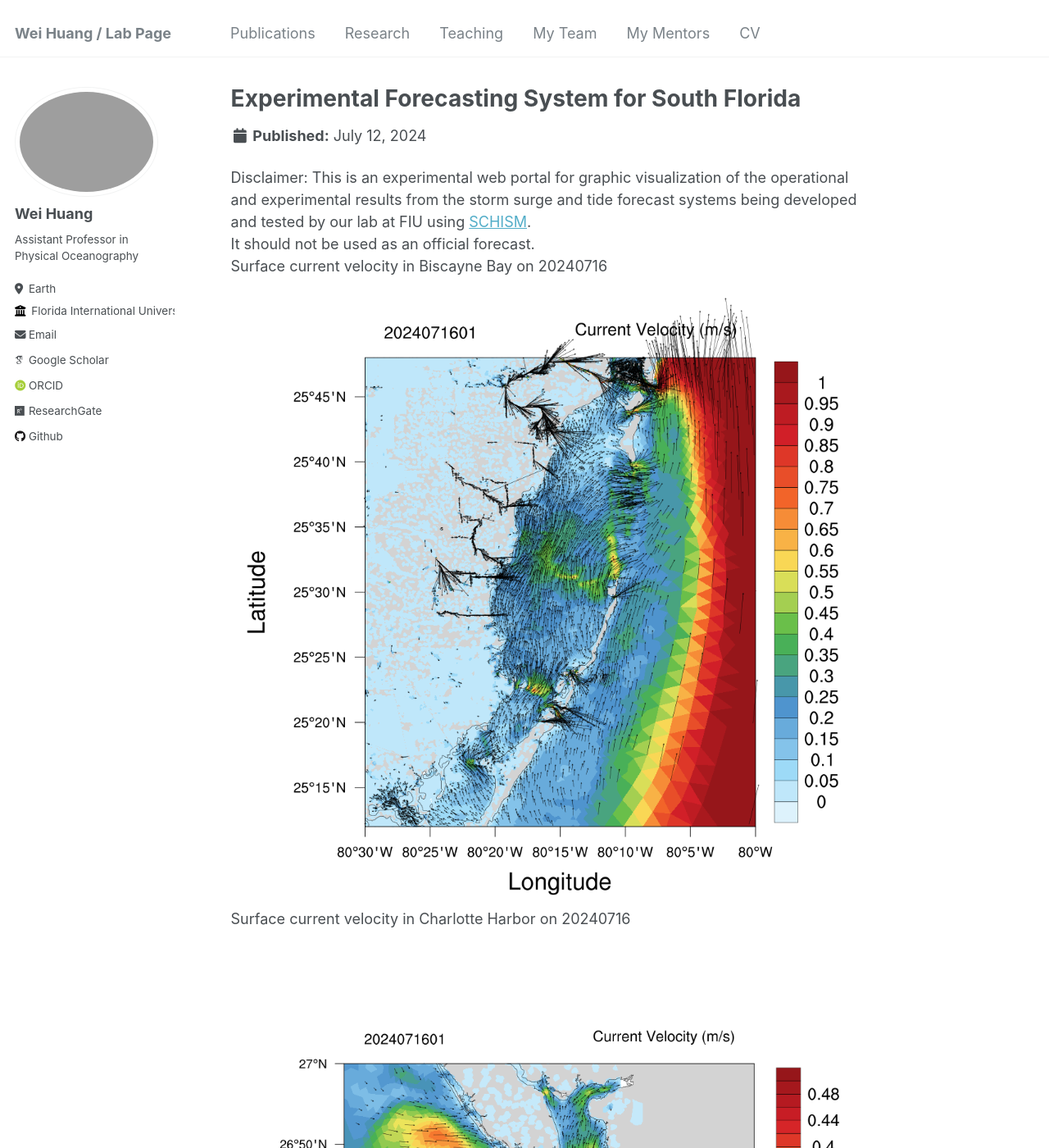
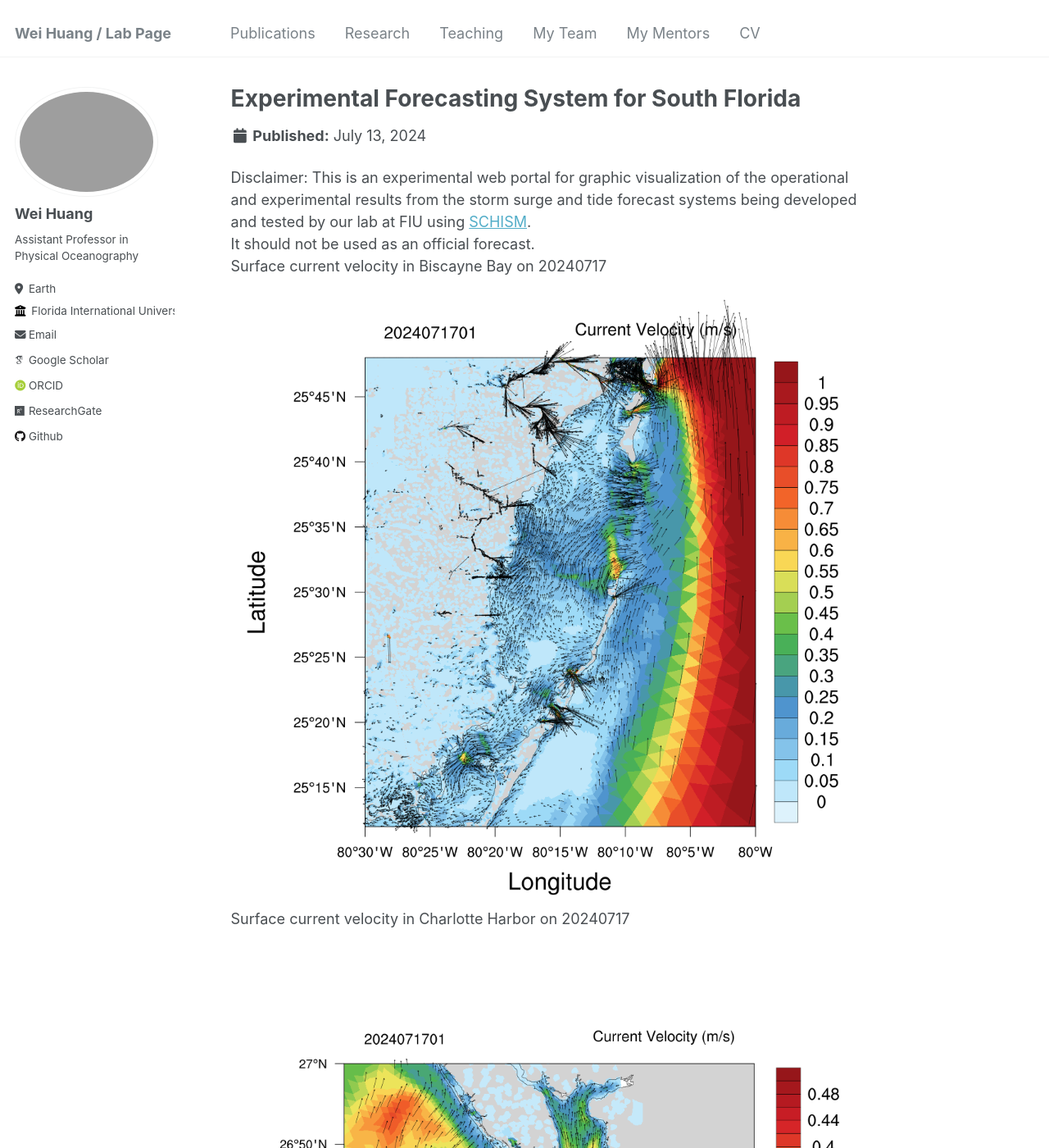
Before and after one commit to huang96169/huang96169.github.io, a Jekyll site: the page built from _research/research-1.md, in a window 1280 px wide and 1400 px high. Shown: the whole window at 82% size. Built offline with Jekyll 4.4.1, drawn with Linux system fonts in a browser that asks for light colours; some web fonts are replaced; some of the changed text lies outside the part shown.

Commit message:
replaced research_uv1.gif research_salt1.gif research_temp1.gif and replaced research_elev2.gif research_uv2.gif research_salt2.gif research_temp2.gif

```diff
--- a/_research/research-1.md
+++ b/_research/research-1.md
@@ -1,7 +1,7 @@
 ---
 title: "Experimental Forecasting System for South Florida"
-short: Surface current velocity of South Florida from 20240712 to 20240716
-date: 2024-07-12
+short: Surface current velocity of South Florida from 20240713 to 20240717
+date: 2024-07-13
 short1: "Disclaimer: This is an experimental web portal for graphic visualization of the operational and experimental results from the storm surge and tide forecast systems being developed and tested by our lab at FIU using [SCHISM](https://ccrm.vims.edu/schismweb/). It should not be used as an official forecast."
 excerpt: "<img src='/images/research_uv1.gif'>"
 collection: research
@@ -10,11 +10,11 @@ collection: research
 Disclaimer:
 This is an experimental web portal for graphic visualization of the operational and experimental results from the storm surge and tide forecast systems being developed and tested by our lab at FIU using [SCHISM](https://ccrm.vims.edu/schismweb/).<br/>
 It should not be used as an official forecast.<br/>
-Surface current velocity in Biscayne Bay on 20240716<br/>
+Surface current velocity in Biscayne Bay on 20240717<br/>
 <img src='/images/research_Bbay.png'>
-Surface current velocity in Charlotte Harbor on 20240716<br/>
+Surface current velocity in Charlotte Harbor on 20240717<br/>
 <img src='/images/research_Cbay.png'>
-Surface current velocity in Tampa Bay on 20240716<br/>
+Surface current velocity in Tampa Bay on 20240717<br/>
 <img src='/images/research_Tbay.png'>
 The map below showns observational stations used for validating the model's results, as well as the horizontal grid. <br/>
 The horizontal grid for SCHISM in simulating Biscayne Bay in South Florida, using flexible resolution resolving levees and canals (1-2 m), watershed rural and urban areas (30m-50m) and coastal ocean (500m-5km).<br/>
```
Also changed, not shown: _research/research-2.md (+6 -6 lines), images/research_Bbay.png, images/research_Cbay.png, images/research_Tbay.png, images/research_maxelev2.gif.
